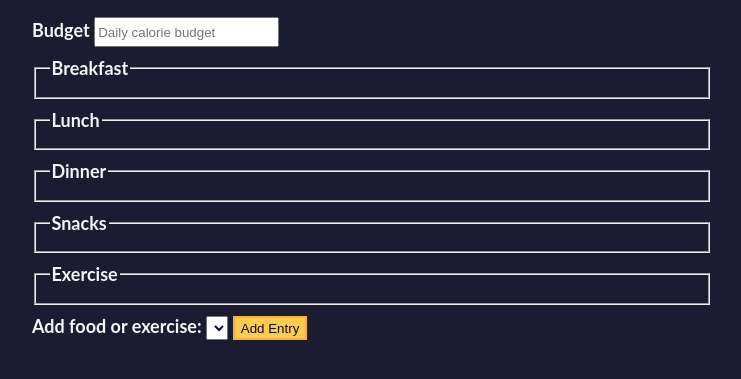
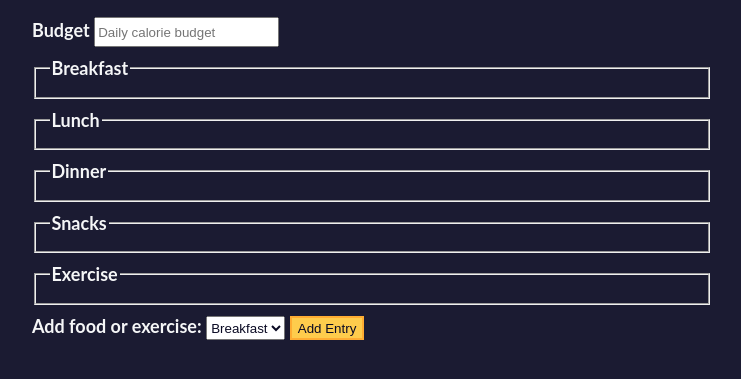
Before and after one commit to lsherman2/FCC_JS_CC, a plain HTML site: page index.html in a window 1280 px wide. Shown: the part 67-446 px from the top of the page, without its empty margins (268-1009 px from the left). Drawn offline with Linux system fonts and the light colour scheme.

Commit message:
Added options for the dropdown menu

```diff
--- a/index.html
+++ b/index.html
@@ -43,7 +43,11 @@
             <span>
               <label for="entry-dropdown">Add food or exercise:</label>
               <select id="entry-dropdown" name="options">
-
+                <option value="breakfast" selected>Breakfast</option>
+                <option value="lunch">Lunch</option>
+                <option value="dinner">Dinner</option>
+                <option value="snacks">Snacks</option>
+                <option value="exercise">Exercise</option>
               </select>
               <button type="button" id="add-entry">Add Entry</button>
             </span>
```
